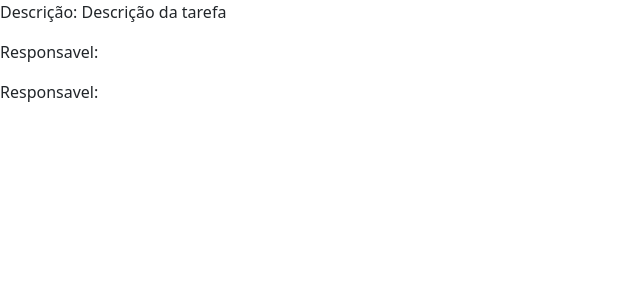
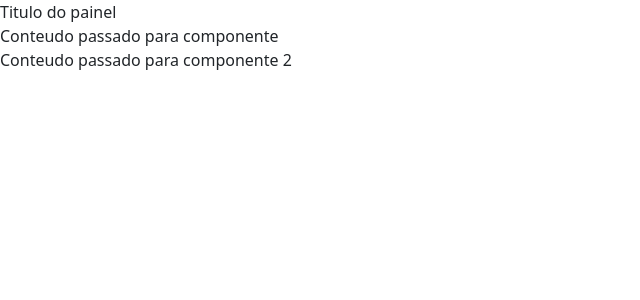
Before and after one commit to JuliaVasconcelos161/curso-angular-diretivas, an Angular app: page / in a window 1280 px wide. Shown: the top 300 px of the page, without its empty margins (0-640 px from the left). Built offline with nearby package versions, Linux system fonts and the light colour scheme.

Commit message:
feat: utilizando diretiva ngcontent

```diff
--- a/src/app/app.component.html
+++ b/src/app/app.component.html
@@ -3,4 +3,14 @@
 <app-diretiva-ngfor></app-diretiva-ngfor> -->
 <!-- <app-diretiva-ngclass></app-diretiva-ngclass> -->
 <!-- <app-diretiva-ngstyle></app-diretiva-ngstyle> -->
-<app-operador-elvis></app-operador-elvis>
+<!-- <app-operador-elvis></app-operador-elvis> -->
+<!-- <app-exemplo-ngcontent>
+    Conteudo passado para o componente.
+    <app-operador-elvis></app-operador-elvis>
+</app-exemplo-ngcontent> -->
+
+<app-exemplo-ngcontent>
+    <div class="titulo">Titulo do painel</div>
+    <div class="corpo">Conteudo passado para componente</div>
+    <div class="corpo">Conteudo passado para componente 2</div>
+</app-exemplo-ngcontent>
--- a/src/app/app.module.ts
+++ b/src/app/app.module.ts
@@ -10,6 +10,7 @@ import { DiretivaNgclassComponent } from './diretiva-ngclass/diretiva-ngclass.co
 import { DiretivaNgstyleComponent } from './diretiva-ngstyle/diretiva-ngstyle.component';
 import { FormsModule } from '@angular/forms';
 import { OperadorElvisComponent } from './operador-elvis/operador-elvis.component';
+import { ExemploNgcontentComponent } from './exemplo-ngcontent/exemplo-ngcontent.component';
 
 @NgModule({
   declarations: [
@@ -19,7 +20,8 @@ import { OperadorElvisComponent } from './operador-elvis/operador-elvis.componen
     DiretivaNgforComponent,
     DiretivaNgclassComponent,
     DiretivaNgstyleComponent,
-    OperadorElvisComponent
+    OperadorElvisComponent,
+    ExemploNgcontentComponent
   ],
   imports: [
     BrowserModule,
--- /dev/null
+++ b/src/app/exemplo-ngcontent/exemplo-ngcontent.component.html
@@ -0,0 +1,14 @@
+<div class="panel panel-default">
+    <div class="panel-body">
+        <ng-content></ng-content>
+    </div>
+</div>
+
+<!-- <div class="panel panel-default">
+    <div class="panel-heading">
+        <ng-content select=".titulo"></ng-content>
+    </div>
+    <div class="panel-body">
+        <ng-content select=".corpo"></ng-content>
+    </div>
+</div> -->
```
Also changed, not shown: src/app/exemplo-ngcontent/exemplo-ngcontent.component.ts (added, +10 -0 lines), src/app/exemplo-ngcontent/exemplo-ngcontent.component.css (added), 1 other file (tests, documents, lock files or other folders).
